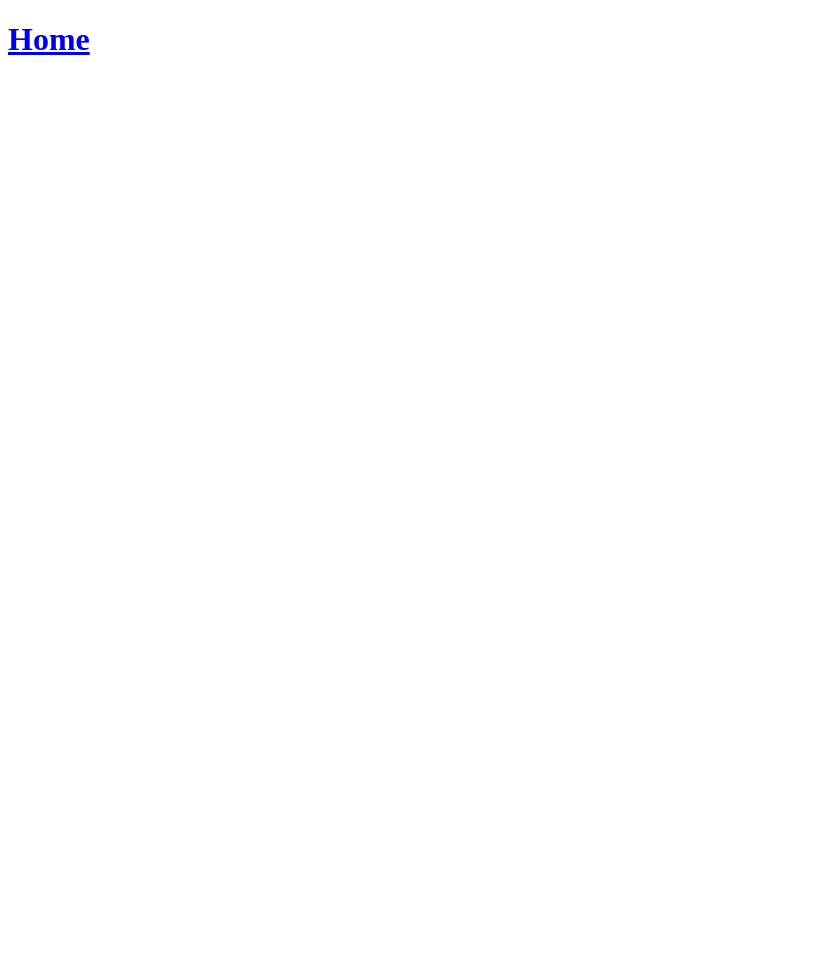
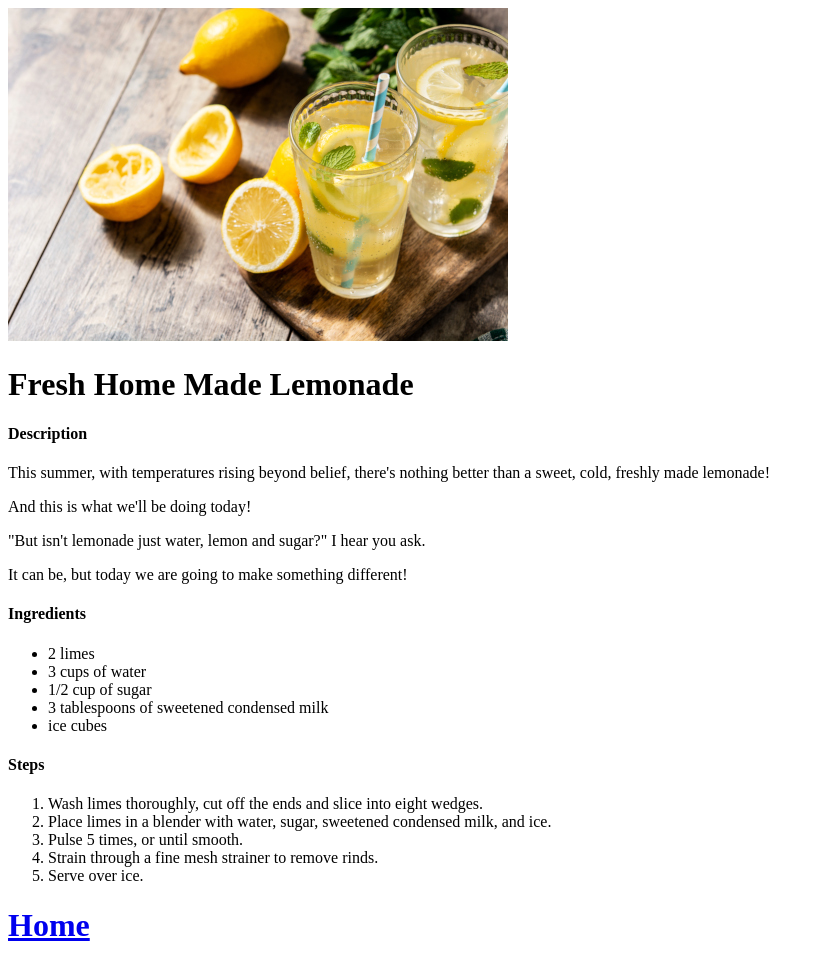
Before and after one commit to NMRSantos/odin-recipes, a plain HTML site: page recipes/lemonade.html in a window 1280 px wide. Shown: the whole page, without its empty margins (0-824 px from the left). Before the commit the page ends 800 px from the top, so only its background shows below. Drawn offline with Linux system fonts and the light colour scheme.

Commit message:
add two recipes and images

```diff
--- a/recipes/lemonade.html
+++ b/recipes/lemonade.html
@@ -3,11 +3,65 @@
 <head>
     <meta charset="UTF-8">
     <meta name="viewport" content="width=device-width, initial-scale=1.0">
-    <title>Document</title>
+    <title>Fresh Home Made Lemonade</title>
 </head>
 <body>
+    <img
+        src="../img/lemonage.jpg"
+        alt="Fresh Lemonade"
+    />
+
+    <h1>
+        Fresh Home Made Lemonade
+    </h1>
+
+    <h4>
+        Description
+    </h4>
+
+    <p>
+        This summer, with temperatures rising beyond belief, there's nothing better than a
+        sweet, cold, freshly made lemonade!
+    </p>
+    <p>
+        And this is what we'll be doing today!
+    </p>
+    <p>
+        "But isn't lemonade just water, lemon and sugar?" I hear you ask.
+    </p>
+    <p>
+        It can be, but today we are going to make something different!
+
+    </p>
+
+    <h4>
+        Ingredients
+    </h4>
+
+    <ul>
+        <li>2 limes</li>
+        <li>3 cups of water</li>
+        <li>1/2 cup of sugar</li>
+        <li>3 tablespoons of sweetened condensed milk</li>
+        <li>ice cubes</li>
+    </ul>
+
+    <h4>
+        Steps
+    </h4>
+
+    <ol>
+        <li>Wash limes thoroughly, cut off the ends and slice into eight wedges.</li>
+        <li>Place limes in a blender with water, sugar, sweetened condensed milk,
+             and ice.</li>
+        <li>Pulse 5 times, or until smooth.</li>
+        <li>Strain through a fine mesh strainer to remove rinds.</li>
+        <li>Serve over ice.</li>
+    </ol>
+
     <h1>
         <a href="../index.html">Home</a>
     </h1>
+
 </body>
 </html>
```
Also changed, not shown: index.html (+8 -2 lines), recipes/pasta_salad.html (added, +75 -0 lines), img/lemonage.jpg (added), img/salad.jpg (added).
